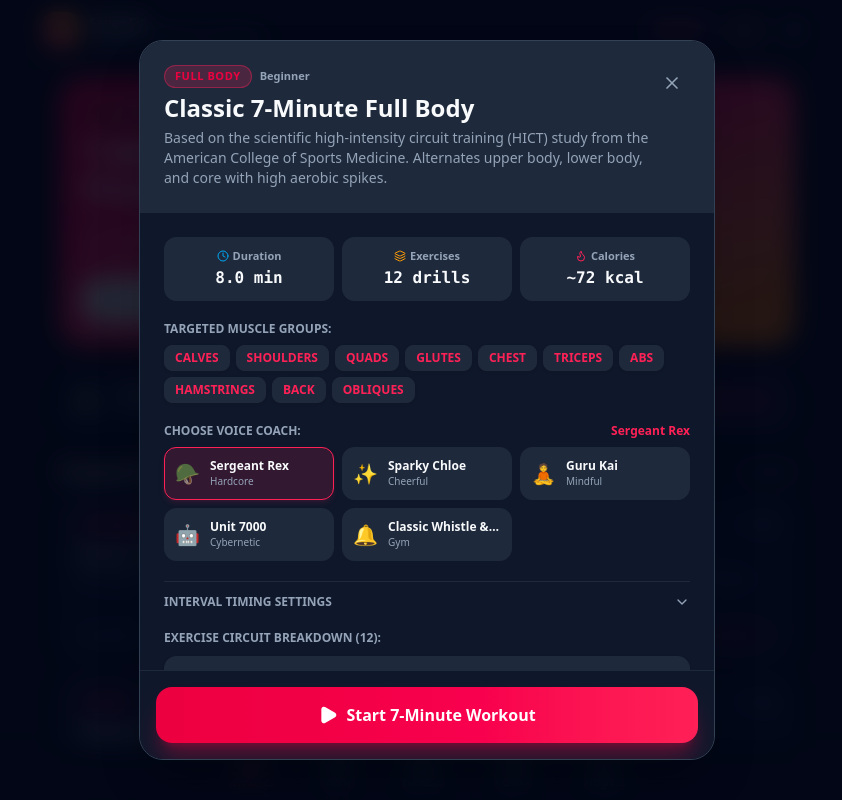
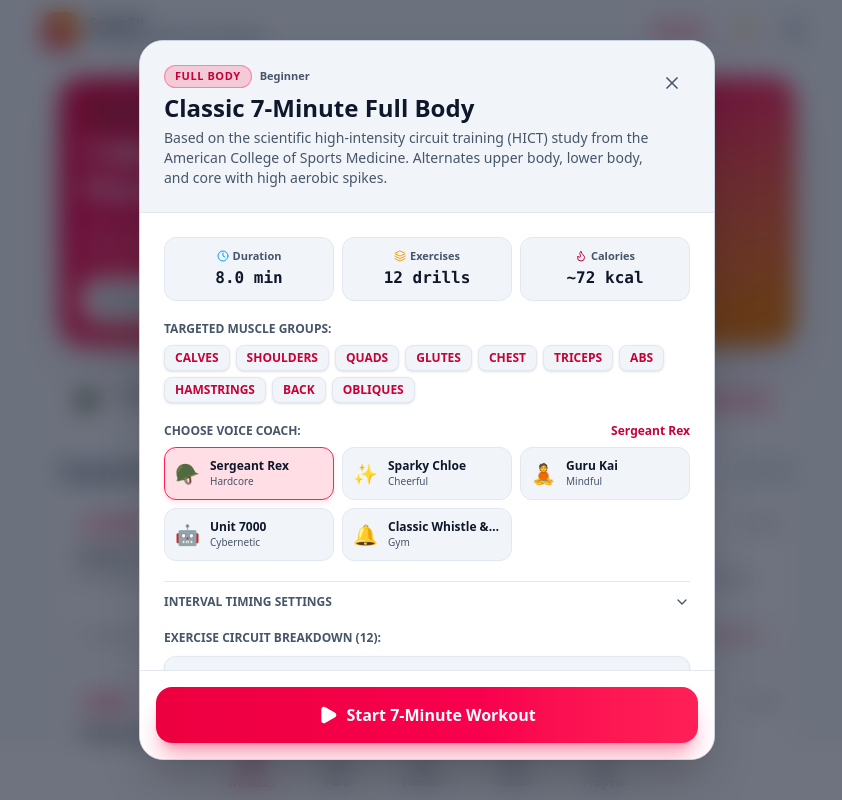
Before and after one commit to vapoafe/SevenFit, a React (Vite) app: page / in a window 1280 px wide. Both pictures are taken after a click on the button "Start Classic 7M". Shown: the top 800 px of the page, without its empty margins (213-1055 px from the left). Built offline with nearby package versions, Linux system fonts and the light colour scheme.

Commit message:
Updated default theme and improved color contrast for better accessibility.

```diff
--- a/src/App.tsx
+++ b/src/App.tsx
@@ -235,7 +235,7 @@ export default function App() {
               <button
                 type="button"
                 onClick={() => setShowSettings(true)}
-                className="text-xs font-bold text-rose-500 dark:text-rose-400 hover:opacity-80 bg-rose-500/10 px-3 py-1.5 rounded-xl border border-rose-500/20 transition-colors"
+                className="text-xs font-bold text-rose-700 dark:text-rose-300 hover:opacity-80 bg-rose-500/10 px-3 py-1.5 rounded-xl border border-rose-500/30 transition-colors"
               >
                 Change Coach
               </button>
@@ -258,7 +258,7 @@ export default function App() {
                     >
                       <div>
                         <div className="flex items-center justify-between mb-2">
-                          <span className="text-[10px] font-extrabold uppercase px-2.5 py-0.5 rounded-full bg-rose-500/15 text-rose-600 dark:text-rose-300 border border-rose-500/30">
+                          <span className="text-[10px] font-extrabold uppercase px-2.5 py-0.5 rounded-full bg-rose-500/15 text-rose-700 dark:text-rose-300 border border-rose-500/30">
                             {routine.category.replace('_', ' ')}
                           </span>
                           <span className="text-xs font-mono app-text-sub font-semibold">
@@ -266,7 +266,7 @@ export default function App() {
                           </span>
                         </div>
 
-                        <h3 className="text-base font-bold app-text group-hover:text-rose-500 transition-colors">
+                        <h3 className="text-base font-bold app-text group-hover:text-rose-700 dark:group-hover:text-rose-400 transition-colors">
                           {routine.title}
                         </h3>
                         <p className="text-xs app-text-sub mt-1 line-clamp-2">
@@ -278,7 +278,7 @@ export default function App() {
                         <span className="text-xs app-text-sub font-medium">
                           {routine.exercises.length} exercises
                         </span>
-                        <div className="flex items-center gap-1 text-xs font-bold text-rose-500 dark:text-rose-400 group-hover:translate-x-0.5 transition-transform">
+                        <div className="flex items-center gap-1 text-xs font-bold text-rose-700 dark:text-rose-400 group-hover:translate-x-0.5 transition-transform">
                           <span>View & Start</span>
                           <ChevronRight size={15} />
                         </div>
@@ -338,7 +338,7 @@ export default function App() {
                 onClick={() => setActiveTab(tab.id as any)}
                 className={`flex flex-col items-center justify-center py-1 px-3 rounded-xl transition-all ${
                   isActive
-                    ? 'text-rose-500 font-bold scale-105'
+                    ? 'text-rose-700 dark:text-rose-400 font-bold scale-105'
                     : 'app-text-sub hover:app-text'
                 }`}
               >
--- a/src/components/ActiveWorkout.tsx
+++ b/src/components/ActiveWorkout.tsx
@@ -559,7 +559,7 @@ export const ActiveWorkout: React.FC<ActiveWorkoutProps> = ({
 
             <div className="app-card border app-border rounded-xl p-3 shadow-sm">
               <div className="text-xs app-text-sub">Calories Burned</div>
-              <div className="text-xl font-bold font-mono text-rose-500 mt-0.5">
+              <div className="text-xl font-bold font-mono text-rose-700 dark:text-rose-400 mt-0.5">
                 {Math.round(totalCalories)} kcal
               </div>
             </div>
--- a/src/components/SettingsModal.tsx
+++ b/src/components/SettingsModal.tsx
@@ -139,7 +139,7 @@ export const SettingsModal: React.FC<SettingsModalProps> = ({
                   onClick={() => handleThemeChange(th.id as any)}
                   className={`p-3 rounded-xl border flex flex-col items-center gap-1.5 text-xs font-bold transition-all ${
                     userState.theme === th.id
-                      ? 'bg-rose-500/20 border-rose-500 text-rose-600 dark:text-rose-300 shadow-sm'
+                      ? 'bg-rose-500/20 border-rose-500 text-rose-700 dark:text-rose-200 shadow-sm'
                       : 'app-card-subtle app-border app-text-sub hover:app-text hover:app-card-hover'
                   }`}
                 >
--- a/src/components/StatsAndBadges.tsx
+++ b/src/components/StatsAndBadges.tsx
@@ -58,7 +58,7 @@ export const StatsAndBadges: React.FC<StatsAndBadgesProps> = ({
       <div className="app-card border border-rose-500/30 rounded-3xl p-5 shadow-xl relative overflow-hidden">
         <div className="flex items-center justify-between">
           <div>
-            <div className="text-[10px] font-black uppercase tracking-wider text-rose-500 dark:text-rose-400">
+            <div className="text-[10px] font-black uppercase tracking-wider text-rose-700 dark:text-rose-400">
               Seven Life Protection
             </div>
             <h2 className="text-xl font-black app-text mt-0.5">
--- a/src/components/TestingGuideModal.tsx
+++ b/src/components/TestingGuideModal.tsx
@@ -114,7 +114,7 @@ jobs:
                 onClick={() => setActiveTab(t.id as any)}
                 className={`flex items-center gap-2 px-3.5 py-2.5 text-xs font-bold border-b-2 whitespace-nowrap transition-all ${
                   isActive
-                    ? 'border-rose-500 text-rose-500 font-extrabold'
+                    ? 'border-rose-600 dark:border-rose-400 text-rose-700 dark:text-rose-400 font-black'
                     : 'border-transparent app-text-sub hover:app-text'
                 }`}
               >
--- a/src/components/WorkoutDetailModal.tsx
+++ b/src/components/WorkoutDetailModal.tsx
@@ -70,7 +70,7 @@ export const WorkoutDetailModal: React.FC<WorkoutDetailModalProps> = ({
         <div className="p-4 sm:p-6 border-b app-border flex items-start justify-between relative app-card-subtle">
           <div>
             <div className="flex items-center gap-2 mb-1">
-              <span className="text-[11px] font-extrabold uppercase tracking-wider px-2.5 py-0.5 rounded-full bg-rose-500/20 text-rose-600 dark:text-rose-300 border border-rose-500/40">
+              <span className="text-[11px] font-extrabold uppercase tracking-wider px-2.5 py-0.5 rounded-full bg-rose-500/20 text-rose-700 dark:text-rose-300 border border-rose-500/40">
                 {routine.category.replace('_', ' ')}
               </span>
               <span className="text-[11px] font-bold app-text-sub capitalize">
@@ -113,7 +113,7 @@ export const WorkoutDetailModal: React.FC<WorkoutDetailModalProps> = ({
 
             <div className="app-card-subtle border app-border rounded-xl p-2.5">
               <div className="text-[11px] font-semibold app-text-sub flex items-center justify-center gap-1">
-                <Flame size={12} className="text-rose-500" /> Calories
+                <Flame size={12} className="text-rose-700 dark:text-rose-400" /> Calories
               </div>
               <div className="text-base font-bold font-mono app-text mt-0.5">
                 ~{Math.round(totalExercises * 6)} kcal
@@ -130,7 +130,7 @@ export const WorkoutDetailModal: React.FC<WorkoutDetailModalProps> = ({
               {targetedMuscles.map((muscle) => (
                 <span
                   key={muscle}
-                  className="text-xs font-semibold px-2.5 py-1 rounded-lg app-card-subtle text-rose-500 dark:text-rose-300 border app-border uppercase shadow-sm"
+                  className="text-xs font-semibold px-2.5 py-1 rounded-lg app-card-subtle text-rose-700 dark:text-rose-300 border app-border uppercase shadow-sm"
                 >
                   {muscle}
                 </span>
@@ -144,7 +144,7 @@ export const WorkoutDetailModal: React.FC<WorkoutDetailModalProps> = ({
               <span className="text-xs font-bold uppercase app-text-sub">
                 Choose Voice Coach:
               </span>
-              <span className="text-xs text-rose-500 font-semibold">
+              <span className="text-xs text-rose-700 dark:text-rose-400 font-bold">
                 {COACHES[selectedCoachId]?.name}
               </span>
             </div>
--- a/src/index.css
+++ b/src/index.css
@@ -2,6 +2,29 @@
 
 @layer base {
   :root,
+  .theme-light,
+  [data-theme="light"] {
+    --bg-app: #f8fafc;
+    --bg-card: #ffffff;
+    --bg-card-subtle: #f1f5f9;
+    --bg-card-hover: #e2e8f0;
+    --border-main: #e2e8f0;
+    --border-strong: #cbd5e1;
+    --text-main: #0f172a;
+    --text-sub: #475569;
+    --text-muted: #64748b;
+    --header-bg: rgba(248, 250, 252, 0.94);
+    --nav-bg: rgba(255, 255, 255, 0.96);
+    --modal-bg: #ffffff;
+    --modal-backdrop: rgba(15, 23, 42, 0.6);
+    --canvas-bg: #f1f5f9;
+    --canvas-floor: rgba(100, 116, 139, 0.35);
+    --canvas-mannequin: #334155;
+    --canvas-joint: #0284c7;
+    --color-scheme: light;
+    --text-rose-contrast: #be123c;
+  }
+
   .theme-dark,
   [data-theme="dark"] {
     --bg-app: #090d16;
@@ -22,6 +45,7 @@
     --canvas-mannequin: #cbd5e1;
     --canvas-joint: #0284c7;
     --color-scheme: dark;
+    --text-rose-contrast: #fb7185;
   }
 
   .theme-oled,
@@ -44,28 +68,7 @@
     --canvas-mannequin: #e4e4e7;
     --canvas-joint: #06b6d4;
     --color-scheme: dark;
-  }
-
-  .theme-light,
-  [data-theme="light"] {
-    --bg-app: #f8fafc;
-    --bg-card: #ffffff;
-    --bg-card-subtle: #f1f5f9;
-    --bg-card-hover: #e2e8f0;
-    --border-main: #e2e8f0;
-    --border-strong: #cbd5e1;
-    --text-main: #0f172a;
-    --text-sub: #475569;
-    --text-muted: #64748b;
-    --header-bg: rgba(248, 250, 252, 0.94);
-    --nav-bg: rgba(255, 255, 255, 0.96);
-    --modal-bg: #ffffff;
-    --modal-backdrop: rgba(15, 23, 42, 0.6);
-    --canvas-bg: #f1f5f9;
-    --canvas-floor: rgba(100, 116, 139, 0.35);
-    --canvas-mannequin: #334155;
-    --canvas-joint: #0284c7;
-    --color-scheme: light;
+    --text-rose-contrast: #fda4af;
   }
 
   body {
@@ -115,6 +118,10 @@
   color: var(--text-muted);
 }
 
+.app-text-rose {
+  color: var(--text-rose-contrast);
+}
+
 .app-header {
   background-color: var(--header-bg);
   border-color: var(--border-main);
--- a/src/services/storage.ts
+++ b/src/services/storage.ts
@@ -28,7 +28,7 @@ const DEFAULT_USER_STATE: UserState = {
   selectedCoachId: 'drill',
   activePlanId: null,
   planWeek: 1,
-  theme: 'dark',
+  theme: 'light',
   voiceVolume: 0.9,
   sfxVolume: 0.8,
   speechEnabled: true,
```
Also changed, not shown: src/components/ExerciseLibrary.tsx (+10 -10 lines), src/components/WorkoutPlans.tsx (+13 -13 lines).
